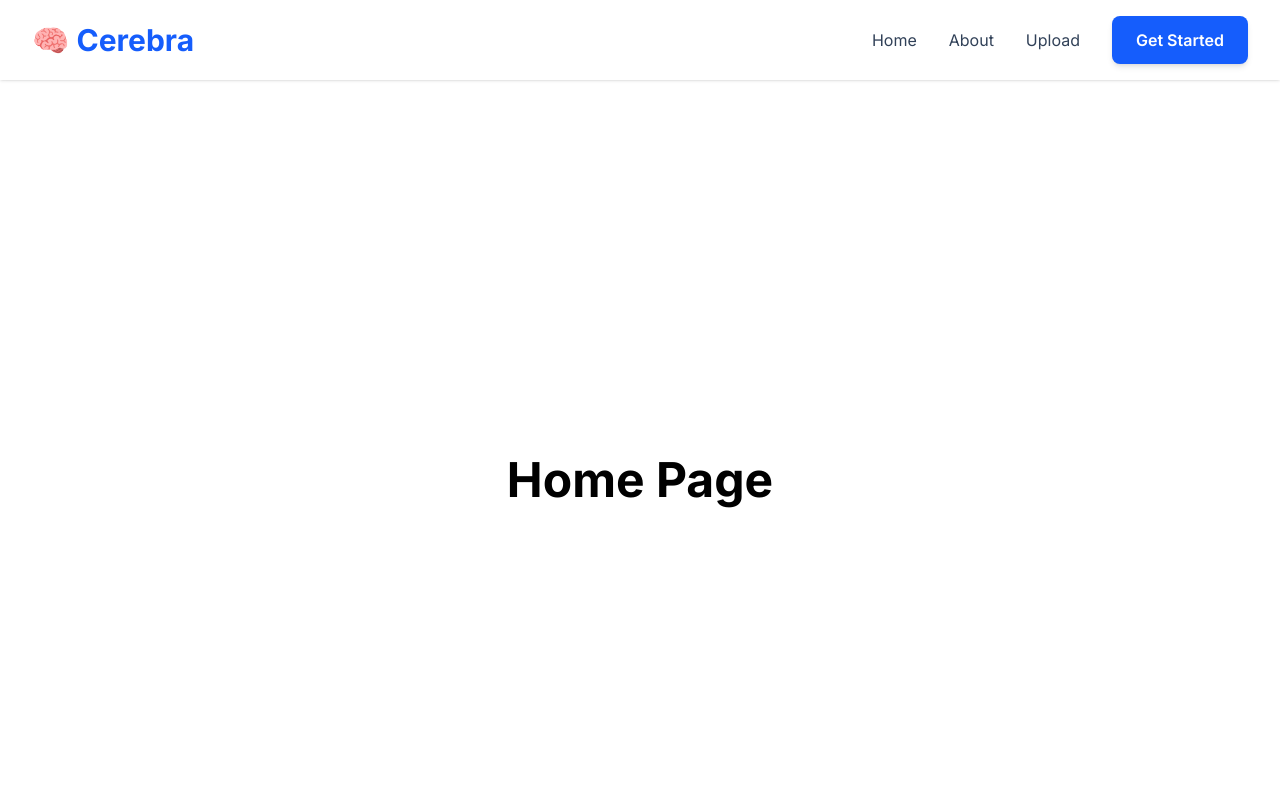
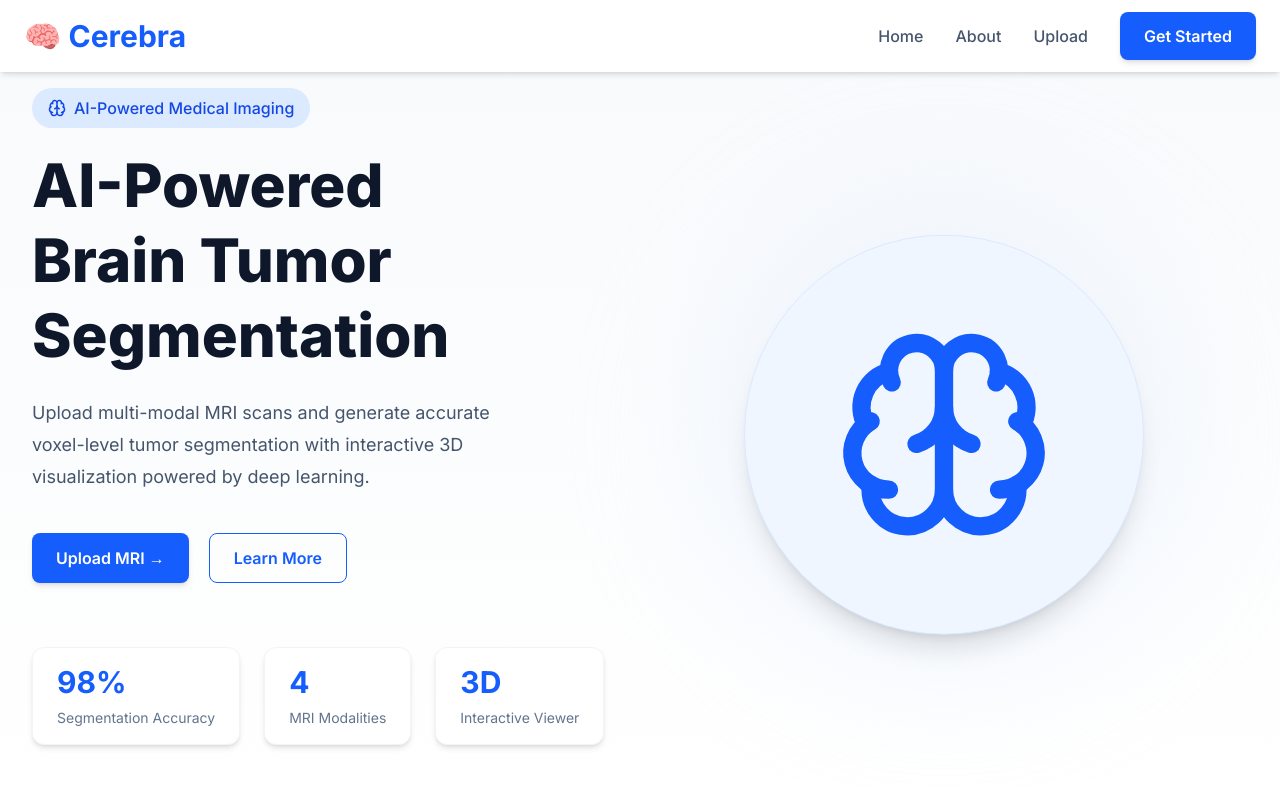
Before and after one commit to Sangamesh1805/Cerebra-AI, a React (Vite) app in the folder frontend/: page / in a window 1280 px wide. Shown: the top 788 px of the page. Built offline with nearby package versions, Linux system fonts and the light colour scheme.

Commit message:
Implement animated hero section

```diff
--- a/frontend/package.json
+++ b/frontend/package.json
@@ -13,6 +13,7 @@
     "@tailwindcss/vite": "^4.3.2",
     "axios": "^1.18.1",
     "framer-motion": "^12.42.2",
+    "lucide-react": "^1.24.0",
     "react": "^19.2.7",
     "react-dom": "^19.2.7",
     "react-icons": "^5.7.0",
--- /dev/null
+++ b/frontend/src/components/common/StatCard.jsx
@@ -0,0 +1,11 @@
+function StatCard({ value, label }) {
+  return (
+    <div className="bg-white rounded-xl shadow-md px-6 py-4 min-w-35 border border-slate-100 hover:shadow-lg transition-all duration-300">
+      <h3 className="text-3xl font-bold text-blue-600">{value}</h3>
+
+      <p className="text-slate-500 mt-2 text-sm">{label}</p>
+    </div>
+  );
+}
+
+export default StatCard;
--- a/frontend/src/components/home/Hero.jsx
+++ b/frontend/src/components/home/Hero.jsx
@@ -0,0 +1,109 @@
+import { motion } from "framer-motion";
+import { Link } from "react-router-dom";
+import { Brain } from "lucide-react";
+import { fadeUp } from "../../utils/animations";
+import Button from "../common/Button";
+import StatCard from "../common/StatCard";
+
+function Hero() {
+  return (
+    <section className="bg-gradient-to-b from-slate-50 to-white pt-4">
+      <div className="max-w-7xl mx-auto min-h-[80vh] px-8 flex items-center">
+        {/* LEFT SIDE */}
+
+        <div className="flex-1">
+          {/* Badge */}
+
+          <motion.div
+            variants={fadeUp}
+            initial="hidden"
+            animate="visible"
+            className="inline-flex items-center gap-2 bg-blue-100 text-blue-700 px-4 py-2 rounded-full font-medium"
+          >
+            <Brain size={18} />
+            AI-Powered Medical Imaging
+          </motion.div>
+
+          {/* Heading */}
+
+          <motion.h1
+            variants={fadeUp}
+            initial="hidden"
+            animate="visible"
+            transition={{ delay: 0.2 }}
+            className="mt-5 text-6xl font-extrabold leading-tight text-slate-900"
+          >
+            AI-Powered
+            <br />
+            Brain Tumor
+            <br />
+            Segmentation
+          </motion.h1>
+
+          {/* Description */}
+
+          <motion.p
+            variants={fadeUp}
+            initial="hidden"
+            animate="visible"
+            className="mt-6 text-lg text-slate-600 leading-8 max-w-lg"
+            transition={{ delay: 0.4 }}
+          >
+            Upload multi-modal MRI scans and generate accurate voxel-level tumor
+            segmentation with interactive 3D visualization powered by deep
+            learning.
+          </motion.p>
+
+          {/* Buttons */}
+
+          <motion.div
+            variants={fadeUp}
+            initial="hidden"
+            animate="visible"
+            className="mt-10 flex gap-5"
+            transition={{ delay: 0.6 }}
+          >
+            <Button>Upload MRI →</Button>
+
+            <Button variant="secondary">Learn More</Button>
+          </motion.div>
+          <motion.div
+            variants={fadeUp}
+            initial="hidden"
+            animate="visible"
+            transition={{ delay: 0.8 }}
+            className="mt-16 mb-14 flex gap-6"
+          >
+            <StatCard value="98%" label="Segmentation Accuracy" />
+
+            <StatCard value="4" label="MRI Modalities" />
+
+            <StatCard value="3D" label="Interactive Viewer" />
+          </motion.div>
+        </div>
+
+        {/* RIGHT SIDE */}
+
+        <motion.div
+          animate={{
+            y: [0, -12, 0],
+          }}
+          transition={{
+            duration: 4,
+            repeat: Infinity,
+            ease: "easeInOut",
+          }}
+          className="w-1/2 relative flex justify-center items-center"
+        >
+          <div className="absolute w-[500px] h-[500px] rounded-full bg-blue-100 blur-3xl opacity-30"></div>
+
+          <div className="relative w-[400px] h-[400px] rounded-full bg-blue-50 border border-blue-100 shadow-xl flex justify-center items-center">
+            <Brain size={220} className="text-blue-600" />
+          </div>
+        </motion.div>
+      </div>
+    </section>
+  );
+}
+
+export default Hero;
--- a/frontend/src/components/layout/Navbar.jsx
+++ b/frontend/src/components/layout/Navbar.jsx
@@ -3,8 +3,8 @@ import Button from "../common/Button";
 
 function Navbar() {
   return (
-    <nav className="sticky top-0 z-50 bg-white shadow-sm">
-      <div className="max-w-7xl mx-auto px-8 py-4 flex justify-between items-center">
+    <nav className="sticky top-0 z-50 bg-white shadow-md">
+      <div className="max-w-7xl mx-auto px-6 py-3 flex justify-between items-center">
         {/* Logo */}
 
         <Link to="/" className="text-3xl font-bold text-blue-600">
@@ -14,15 +14,42 @@ function Navbar() {
         {/* Navigation */}
 
         <div className="flex gap-8 items-center">
-          <Link to="/" className="text-slate-700 hover:text-blue-600">
+          <Link
+            to="/"
+            className="
+text-slate-600
+hover:text-blue-600
+transition-all
+duration-300
+font-medium
+"
+          >
             Home
           </Link>
 
-          <Link to="/about" className="text-slate-700 hover:text-blue-600">
+          <Link
+            to="/about"
+            className="
+text-slate-600
+hover:text-blue-600
+transition-all
+duration-300
+font-medium
+"
+          >
             About
           </Link>
 
-          <Link to="/upload" className="text-slate-700 hover:text-blue-600">
+          <Link
+            to="/upload"
+            className="
+text-slate-600
+hover:text-blue-600
+transition-all
+duration-300
+font-medium
+"
+          >
             Upload
           </Link>
 
--- a/frontend/src/pages/Home.jsx
+++ b/frontend/src/pages/Home.jsx
@@ -1,13 +1,11 @@
 import Navbar from "../components/layout/Navbar";
+import Hero from "../components/home/Hero";
 
 function Home() {
   return (
     <>
       <Navbar />
-
-      <div className="h-screen flex justify-center items-center">
-        <h1 className="text-5xl font-bold">Home Page</h1>
-      </div>
+      <Hero />
     </>
   );
 }
--- /dev/null
+++ b/frontend/src/utils/animations.js
@@ -0,0 +1,14 @@
+export const fadeUp = {
+  hidden: {
+    opacity: 0,
+    y: 30,
+  },
+
+  visible: {
+    opacity: 1,
+    y: 0,
+    transition: {
+      duration: 0.7,
+    },
+  },
+};
```
Also changed, not shown: 1 other file (tests, documents, lock files or other folders).
